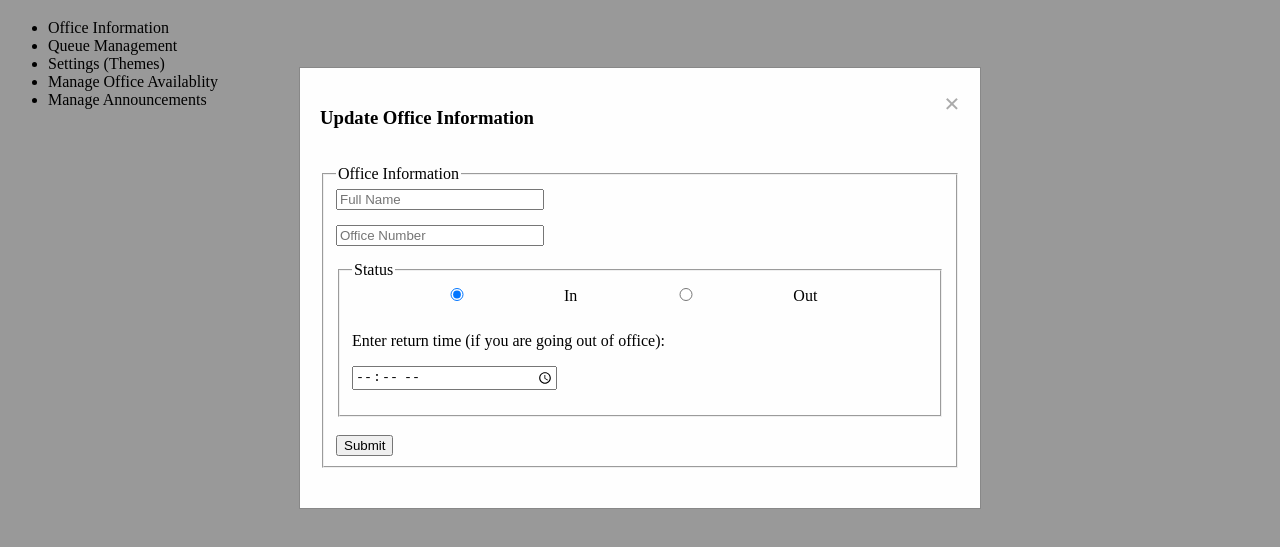
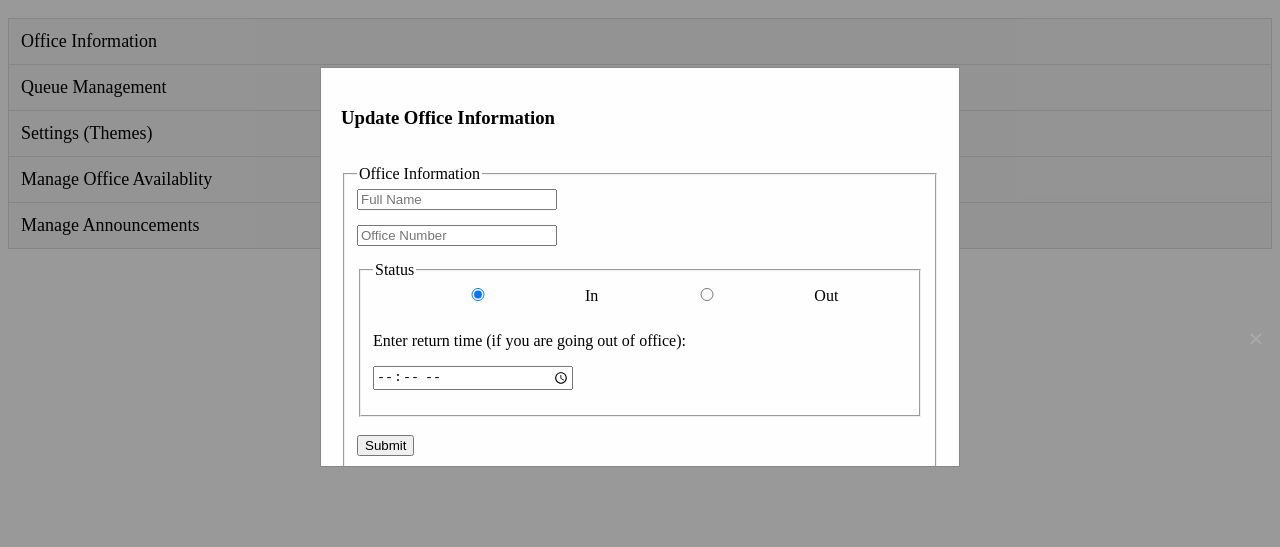
Before and after one commit to jwisbeck/Super-Message-Board, a plain HTML site: page settings/settings.html in a window 1280 px wide. Both pictures are taken after a click on the item "Office Information". Shown: the part 61-608 px from the top of the page. Drawn offline with Linux system fonts and the light colour scheme.

Commit message:
Updated CSS

```diff
--- a/settings/settings.css
+++ b/settings/settings.css
@@ -20,6 +20,7 @@
     border: 1px solid #888;
     width: 50%;
     height: 400px;
+    overflow: scroll;
     /* Could be more or less, depending on screen size */
 }
 
@@ -50,3 +51,41 @@ input[type=text] {
     background-color: red;
     color: white;
   }
+
+  input[type=text] {
+    background-color: red;
+    color: white;
+  }
+* {
+  box-sizing: border-box;
+}
+ul {
+  list-style-type: none;
+  padding: 0;
+  margin: 0;
+}
+
+ul li {
+  border: 1px solid #ddd;
+  margin-top: -1px; /* Prevent double borders */
+  background-color: #f6f6f6;
+  padding: 12px;
+  text-decoration: none;
+  font-size: 18px;
+  color: black;
+  display: block;
+  position: relative;
+}
+
+ul li:hover {
+  background-color: #eee;
+}
+.close {
+  cursor: pointer;
+  position: absolute;
+  top: 50%;
+  right: 0%;
+  padding: 12px 16px;
+  transform: translate(0%, -50%);
+}
+.close:hover {background: #bbb;}
```
